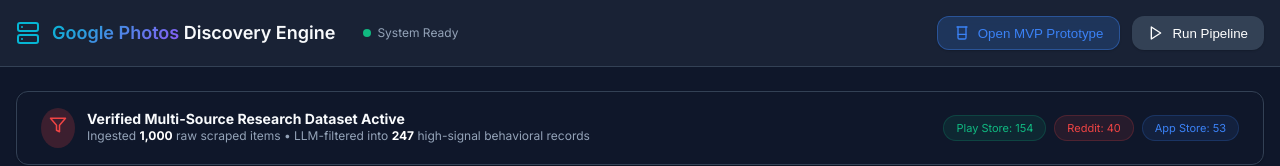
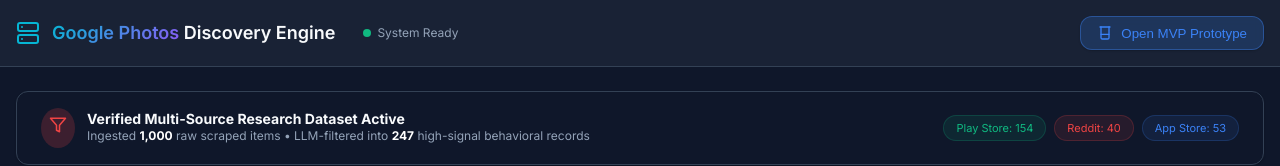
Before and after one commit to Anku46/google-photos-voice-discovery, a React (Vite) app in the folder frontend/: page / in a window 1280 px wide. Shown: the top 166 px of the page. Built offline with nearby package versions, Linux system fonts and the light colour scheme; no server answers.

Commit message:
chore: remove Run Pipeline button to default to auto-loaded data

```diff
--- a/frontend/src/App.jsx
+++ b/frontend/src/App.jsx
@@ -189,9 +189,6 @@
           <div style={{ display: 'flex', gap: '12px' }}>
             <button className="card" onClick={() => navigateTo('/mvp')} style={{ padding: '8px 16px', display: 'flex', alignItems: 'center', gap: '8px', background: 'rgba(59, 130, 246, 0.2)', cursor: 'pointer', color: '#3b82f6', border: '1px solid rgba(59, 130, 246, 0.4)' }}>
               <Beaker size={16} /> Open MVP Prototype
-            </button>
-            <button className="card" onClick={handleRunPipeline} style={{ padding: '8px 16px', display: 'flex', alignItems: 'center', gap: '8px', background: 'var(--color-surface-hover)', cursor: 'pointer', color: '#fff', border: 'none' }}>
-              <Play size={16} /> Run Pipeline
             </button>
           </div>
         </div>
```
